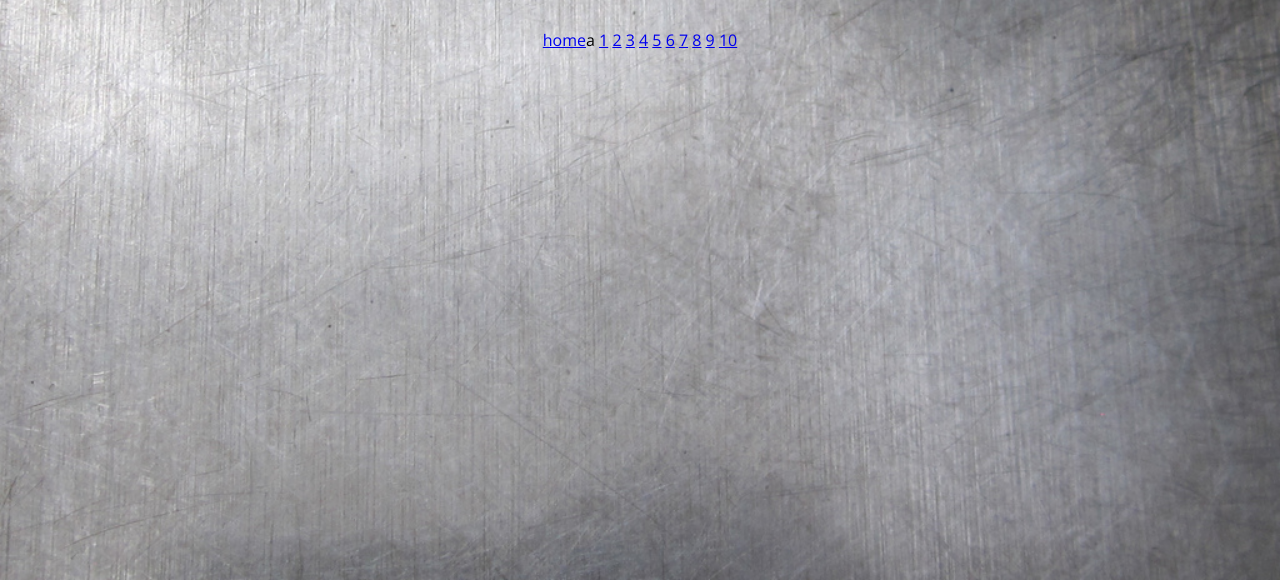
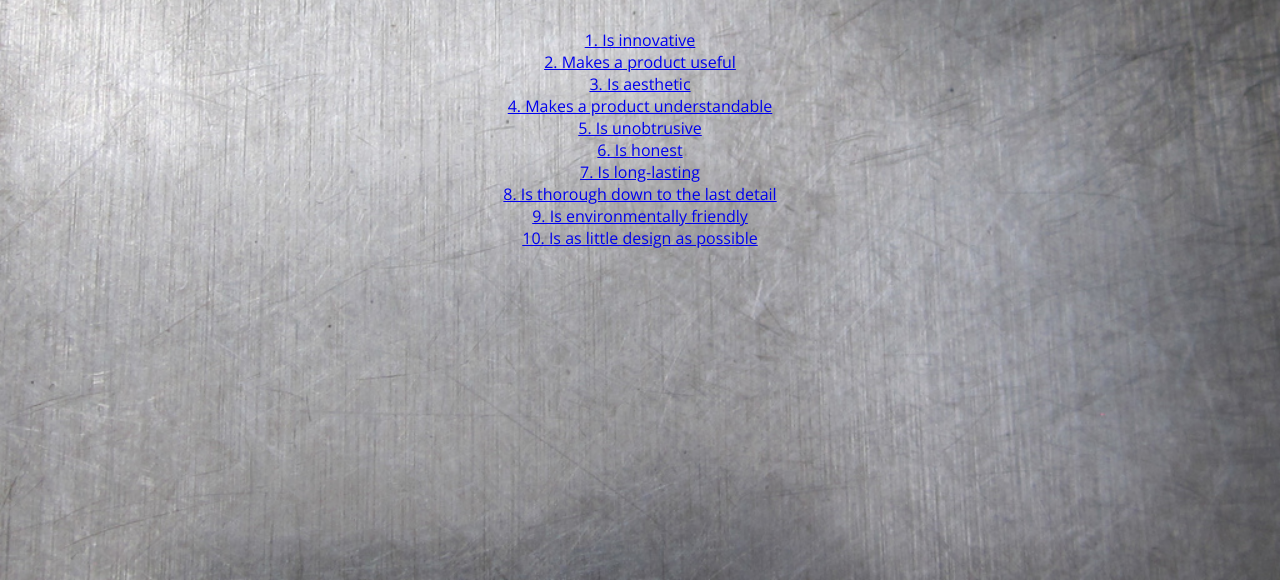
Before and after one commit to vhoff92/assignment3, a plain HTML site: page index.html in a window 1280 px wide. Shown: the part 220-800 px from the top of the page. Drawn offline with nearby package versions, Linux system fonts and the light colour scheme; a web font is replaced by a local one.

Commit message:
commiting

```diff
--- a/css/style.css
+++ b/css/style.css
@@ -11,6 +11,7 @@ h1 {
    color: #0095b6;
    background-color: #fff;
 }
+
 h2 {
    font-size: 2em;
    text-align: left;
@@ -18,12 +19,14 @@ h2 {
    font-family: 'Open Sans', sans-serif;
    color: #fff;
 }
+
 h3 {
    font-size: 2em;
    text-align: center;
    font-family: 'Open Sans', sans-serif;
    color: #fff;
 }
+
 p {
    font-size: 1em;
    text-align: left;
@@ -34,7 +37,6 @@ p {
    color: 000000;
 }
 
-
 #nav {
    ont-size: 1em;
    text-align: center;
--- a/index.html
+++ b/index.html
@@ -10,26 +10,34 @@
    </head>
    <body>
 
-      <div>
-      <h1>Ten Principles for Good Design<br>by Dieter Rams</h1>
-<h3>Good design…</h3>
-   <header>
-   <nav>
-      <p id='nav'>
-      <a href="index.html">home</a>a
-      <a href="page1.html">1</a>
-      <a href="page2.html">2</a>
-      <a href="page3.html">3</a>
-      <a href="page4.html">4</a>
-      <a href="page5.html">5</a>
-      <a href="page6.html">6</a>
-      <a href="page7.html">7</a>
-      <a href="page8.html">8</a>
-      <a href="page9.html">9</a>
-      <a href="page10.html">10</a>
-      </p>
-      </header>
+      <h1>Ten Principles for Good Design<br>
+            by Dieter Rams</h1>
+      <h3>Good design…</h3>
+
+         <nav>
+         <p id='nav'>
+         <a href="page1.html">1. Is innovative</a>
+         <br>
+         <a href="page2.html">2. Makes a product useful</a>
+         <br>
+         <a href="page3.html">3. Is aesthetic</a>
+         <br>
+         <a href="page4.html">4. Makes a product understandable</a>
+         <br>
+         <a href="page5.html">5. Is unobtrusive</a>
+         <br>
+         <a href="page6.html">6. Is honest</a>
+         <br>
+         <a href="page7.html">7. Is long-lasting</a>
+         <br>
+         <a href="page8.html">8. Is thorough down to the last detail</a>
+         <br>
+         <a href="page9.html">9. Is environmentally friendly</a>
+         <br>
+         <a href="page10.html">10. Is as little design as possible</a>
+         </p>
 
 
-</body>
+
+   </body>
 </html>
```
